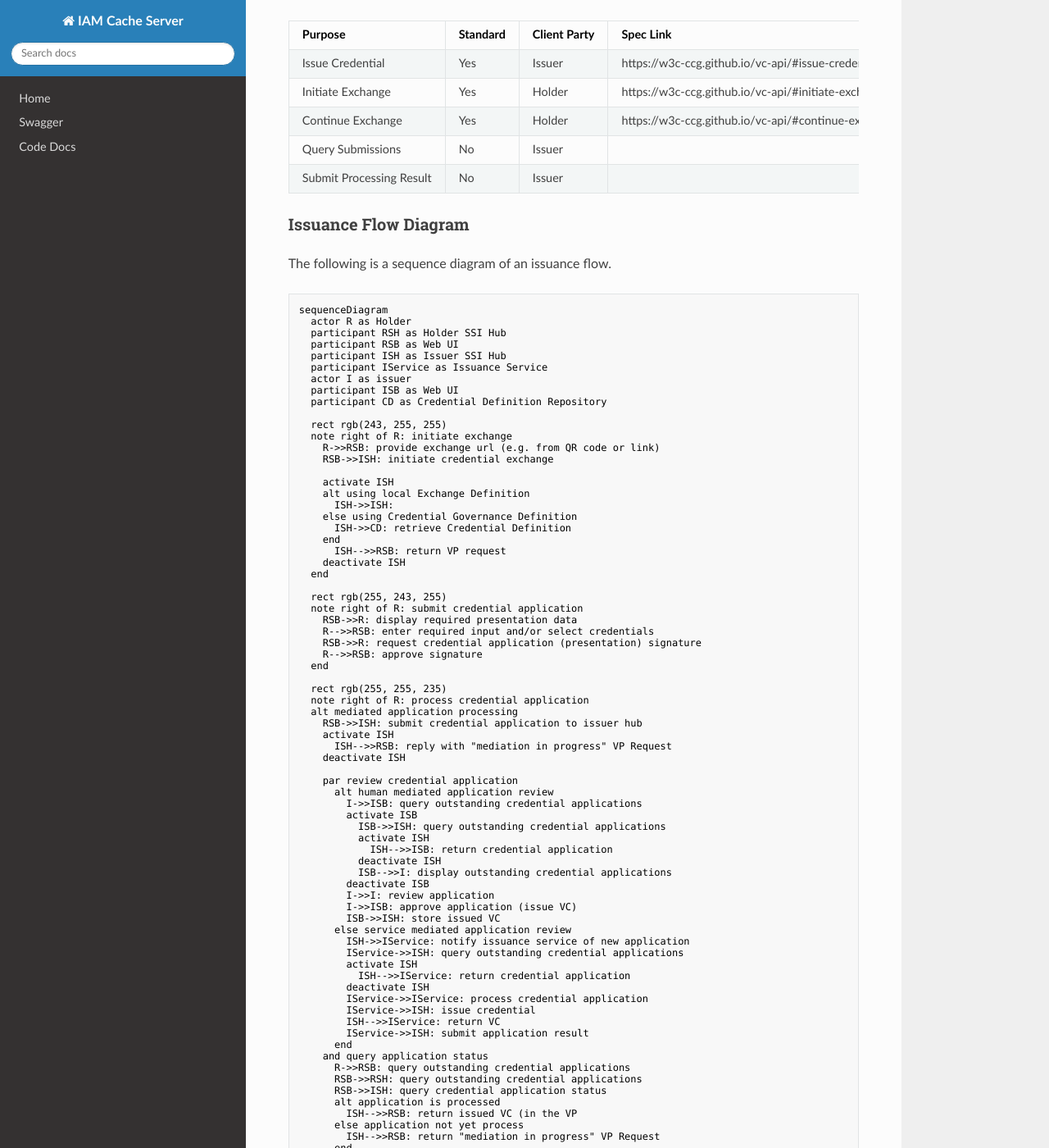
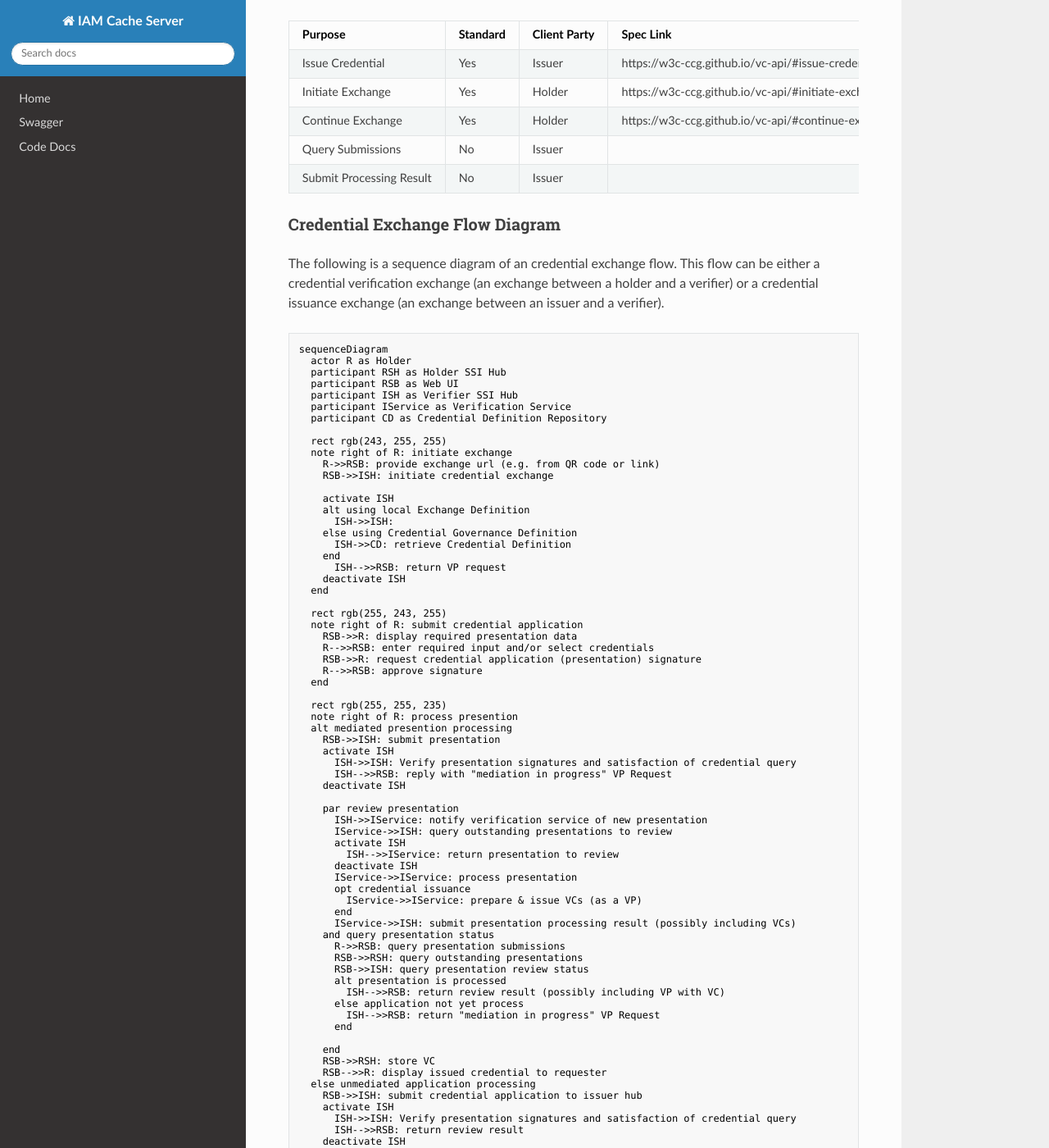
Before and after one commit to energywebfoundation/ssi-hub, an MkDocs documentation site: the page built from docs/credential-exchange.md, in a window 1280 px wide and 1400 px high, scrolled down 555 px. Shown: the whole window at 82% size. Built offline with MkDocs 1.6.1, drawn with Linux system fonts in a browser that asks for light colours; nearby versions of some CDN libraries; some of the changed text lies outside the part shown.

Commit message:
docs: consolidate issuance and verification flows

````diff
--- a/docs/credential-exchange.md
+++ b/docs/credential-exchange.md
@@ -26,19 +26,18 @@ Can we issue directly from the SSI Hub somehow? -> would be nice to be able to p
 | Query Submissions | No | Issuer |
 | Submit Processing Result | No | Issuer
 
-### Issuance Flow Diagram
+### Credential Exchange Flow Diagram
 
-The following is a sequence diagram of an issuance flow.
+The following is a sequence diagram of an credential exchange flow.
+This flow can be either a credential verification exchange (an exchange between a holder and a verifier) or a credential issuance exchange (an exchange between an issuer and a verifier).
 
 ```mermaid
 sequenceDiagram
   actor R as Holder
   participant RSH as Holder SSI Hub
   participant RSB as Web UI
-  participant ISH as Issuer SSI Hub
-  participant IService as Issuance Service
-  actor I as issuer
-  participant ISB as Web UI
+  participant ISH as Verifier SSI Hub
+  participant IService as Verification Service
   participant CD as Credential Definition Repository
 
   rect rgb(243, 255, 255)
@@ -65,43 +64,31 @@ sequenceDiagram
   end
 
   rect rgb(255, 255, 235)
-  note right of R: process credential application
-  alt mediated application processing
-    RSB->>ISH: submit credential application to issuer hub
+  note right of R: process presention
+  alt mediated presention processing
+    RSB->>ISH: submit presentation
     activate ISH
+      ISH->>ISH: Verify presentation signatures and satisfaction of credential query
       ISH-->>RSB: reply with "mediation in progress" VP Request
     deactivate ISH
 
-    par review credential application
-      alt human mediated application review
-        I->>ISB: query outstanding credential applications
-        activate ISB
-          ISB->>ISH: query outstanding credential applications
-          activate ISH
-            ISH-->>ISB: return credential application
-          deactivate ISH
-          ISB-->>I: display outstanding credential applications
-        deactivate ISB
-        I->>I: review application
-        I->>ISB: approve application (issue VC)
-        ISB->>ISH: store issued VC
-      else service mediated application review
-        ISH->>IService: notify issuance service of new application
-        IService->>ISH: query outstanding credential applications
-        activate ISH
-          ISH-->>IService: return credential application
-        deactivate ISH
-        IService->>IService: process credential application
-        IService->>ISH: issue credential
-        ISH-->>IService: return VC
-        IService->>ISH: submit application result
+    par review presentation
+      ISH->>IService: notify verification service of new presentation
+      IService->>ISH: query outstanding presentations to review
+      activate ISH
+        ISH-->>IService: return presentation to review
+      deactivate ISH
+      IService->>IService: process presentation
+      opt credential issuance
+        IService->>IService: prepare & issue VCs (as a VP)
       end
-    and query application status
-      R->>RSB: query outstanding credential applications
-      RSB->>RSH: query outstanding credential applications
-      RSB->>ISH: query credential application status
-      alt application is processed
-        ISH-->>RSB: return issued VC (in the VP
+      IService->>ISH: submit presentation processing result (possibly including VCs)
+    and query presentation status
+      R->>RSB: query presentation submissions
+      RSB->>RSH: query outstanding presentations
+      RSB->>ISH: query presentation review status
+      alt presentation is processed
+        ISH-->>RSB: return review result (possibly including VP with VC)
       else application not yet process
         ISH-->>RSB: return "mediation in progress" VP Request
       end
@@ -112,106 +99,8 @@ sequenceDiagram
   else unmediated application processing
     RSB->>ISH: submit credential application to issuer hub
     activate ISH
-    ISH->>IService: notify issuance service of new application
-    IService->>ISH: query outstanding credential applications
-    activate ISH
-      ISH-->>IService: return credential application
-    deactivate ISH
-    IService->>IService: process credential application
-    IService->>ISH: issue credential
-    ISH-->>IService: return VC (in a VP)
-    IService->>ISH: submit application result
-    ISH-->>RSB: return VC (in a VP)
-    deactivate ISH
-  end
-  end
-```
-
-### Verification Flow Diagram
-
-The following is a sequence diagram of an verification flow.
-
-```mermaid
-sequenceDiagram
-  actor R as Holder
-  participant RSH as Holder SSI Hub
-  participant RSB as Web UI
-  participant ISH as Verifier SSI Hub
-  participant IService as Verification Service
-  actor I as Verifier
-  participant ISB as Web UI
-  participant CD as Credential Definition Repository
-
-  rect rgb(243, 255, 255)
-  note right of R: initiate exchange
-    R->>RSB: provide exchange url (e.g. from QR code or link)
-    RSB->>ISH: initiate credential exchange
-  end
-
-  rect rgb(255, 243, 255)
-  note right of R: submit credential application
-    RSB->>R: display required presentation data
-    R-->>RSB: enter required input and/or select credentials
-    RSB->>R: request credential application (presentation) signature
-    R-->>RSB: approve signature
-  end
-
-  rect rgb(255, 255, 235)
-  note right of R: process presention
-  alt mediated presention processing
-    RSB->>ISH: submit presentation
-    activate ISH
-      ISH-->>RSB: reply with "mediation in progress" VP Request
-    deactivate ISH
-
-    par review presentation
-      alt human mediated presentation review
-        I->>ISB: query outstanding credential applications
-        activate ISB
-          ISB->>ISH: query outstanding presentations to review
-          activate ISH
-            ISH-->>ISB: return presentation
-          deactivate ISH
-          ISB-->>I: display presentation
-        deactivate ISB
-        I->>I: review presentation
-        I->>ISB: approve presentation
-        ISB->>ISH: store issued VC
-      else service mediated presentation review
-        ISH->>IService: notify verification service of new presentation
-        IService->>ISH: query outstanding presentations to review
-        activate ISH
-          ISH-->>IService: return presentation to review
-        deactivate ISH
-        IService->>IService: process presentation
-        IService->>ISH: submit presentation processing result
-      end
-    and query presentation status
-      R->>RSB: query presentation submissions
-      RSB->>RSH: query outstanding presentations
-      RSB->>ISH: query presentation review status
-      alt presentation is processed
-        ISH-->>RSB: return review result
-      else application not yet process
-        ISH-->>RSB: return "mediation in progress" VP Request
-      end
-
-    end
-    RSB->>RSH: store VC
-    RSB-->>R: display issued credential to requester
-  else unmediated application processing
-    RSB->>ISH: submit credential application to issuer hub
-    activate ISH
-    ISH->>IService: notify issuance service of new application
-    IService->>ISH: query outstanding credential applications
-    activate ISH
-      ISH-->>IService: return credential application
-    deactivate ISH
-    IService->>IService: process credential application
-    IService->>ISH: issue credential
-    ISH-->>IService: return VC (in a VP)
-    IService->>ISH: submit application result
-    ISH-->>RSB: return VC (in a VP)
+      ISH->>ISH: Verify presentation signatures and satisfaction of credential query
+      ISH-->>RSB: return review result
     deactivate ISH
   end
   end
````
Also changed, not shown: other parts of docs/credential-exchange.md (+1 -1 lines).
